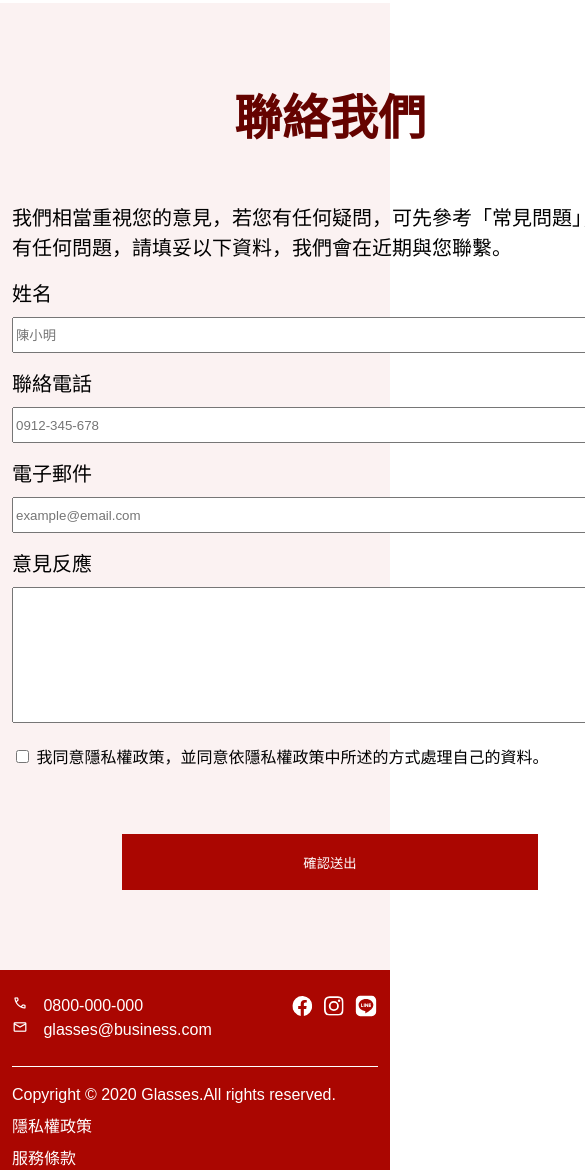
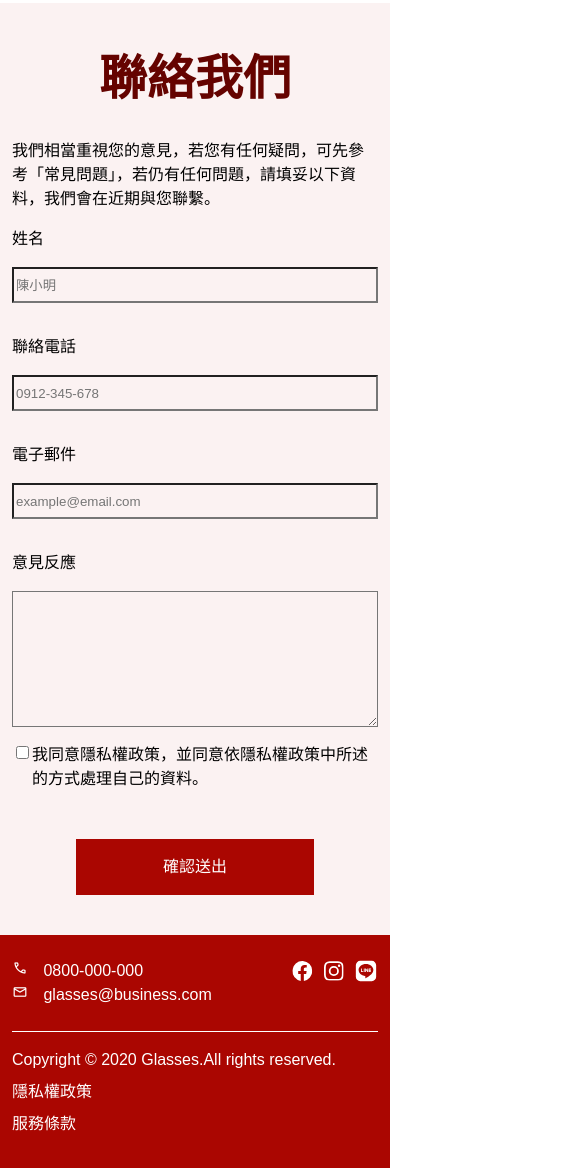
Before and after one commit to ChiangChungShuo/test, a plain HTML site: page index.html in a window 390 px wide. Shown: the part 7387-8557 px from the top of the page, 585 px wide, since content can reach past the window. Drawn offline with nearby package versions, Linux system fonts and the light colour scheme.

Commit message:
Update 2022-07-29T16:57:30.210Z

```diff
--- a/assets/style/page1.css
+++ b/assets/style/page1.css
@@ -1,58 +1,4 @@
-html, body, div, span, applet, object, iframe,
-h1, h2, h3, h4, h5, h6, p, blockquote, pre,
-a, abbr, acronym, address, big, cite, code,
-del, dfn, em, img, ins, kbd, q, s, samp,
-small, strike, strong, sub, sup, tt, var,
-b, u, i, center,
-dl, dt, dd, ol, ul, li,
-fieldset, form, label, legend,
-table, caption, tbody, tfoot, thead, tr, th, td,
-article, aside, canvas, details, embed,
-figure, figcaption, footer, header, hgroup,
-menu, nav, output, ruby, section, summary,
-time, mark, audio, video {
-  margin: 0;
-  padding: 0;
-  border: 0;
-  font-size: 100%;
-  font: inherit;
-  vertical-align: baseline; }
-
-/* HTML5 display-role reset for older browsers */
-article, aside, details, figcaption, figure,
-footer, header, hgroup, menu, nav, section {
-  display: block; }
-
-body {
-  line-height: 1.5;
-  font-family: sans-serif, 'Noto Sans TC'; }
-
-ol, ul {
-  list-style: none; }
-
-blockquote, q {
-  quotes: none; }
-
-a {
-  text-decoration: none; }
-
-blockquote:before, blockquote:after,
-q:before, q:after {
-  content: '';
-  content: none; }
-
-table {
-  border-collapse: collapse;
-  border-spacing: 0; }
-
-*, *:before, *:after {
-  -webkit-box-sizing: border-box;
-          box-sizing: border-box; }
-
-img {
-  vertical-align: bottom;
-  max-width: 100%; }
-
+@import url(./_reset.scss);
 .main {
   background-image: url(../images/home-header.png);
   height: 787px;
@@ -202,37 +148,44 @@ img {
   padding-left: 16px; }
 
 .phone {
-  background-color: #FBF2F2; }
+  background-color: #FBF2F2;
+  padding: 80px 0; }
 
 .contact {
-  margin: 0 auto;
-  width: 636px; }
+  max-width: 636px;
+  margin: 0 auto; }
   .contact h2 {
     font-size: 48px;
     color: #650300;
     font-weight: bold;
     text-align: center;
-    padding-top: 80px;
     padding-bottom: 48px; }
   .contact p {
     font-size: 20px;
     color: black; }
+  .contact textarea {
+    margin: 8px 0 16px;
+    display: block;
+    width: 100%;
+    background-color: #FBF2F2; }
 
 .agree {
-  padding-top: 16px;
-  color: black; }
+  display: -webkit-box;
+  display: -ms-flexbox;
+  display: flex;
+  -webkit-box-align: start;
+      -ms-flex-align: start;
+          align-items: flex-start; }
 
 .center {
-  font-size: 16px;
+  display: block;
   text-align: center;
-  padding-top: 64px;
-  padding-bottom: 80px; }
-  .center button {
-    border: none;
-    background-color: #AA0601;
-    color: white;
-    width: 416px;
-    height: 56px; }
+  background-color: #AA0601;
+  margin: 0 auto;
+  color: white;
+  width: 65%;
+  padding: 16px 0;
+  margin-top: 48px; }
 
 .w636 {
   width: 636px;
@@ -241,6 +194,12 @@ img {
 .h136 {
   width: 636px;
   height: 136px; }
+
+.w66 {
+  margin: 8px 0 16px;
+  display: block;
+  width: 100%;
+  background-color: #FBF2F2; }
 
 .pb8 {
   color: black;
@@ -281,8 +240,20 @@ img {
     display: -ms-flexbox;
     display: flex;
     -ms-flex-wrap: wrap;
-        flex-wrap: wrap; }
+        flex-wrap: wrap;
+    -webkit-box-pack: center;
+        -ms-flex-pack: center;
+            justify-content: center; }
   .suggest li {
-    width: 46%; } }
+    width: 46%; }
+  .phone {
+    padding: 40px 0;
+    max-width: 768px; }
+    .phone h2 {
+      padding-bottom: 24px; }
+    .phone p {
+      font-size: 16px; }
+  .agree {
+    margin-bottom: 16px; } }
 
 /*# sourceMappingURL=page1.css.map */
--- a/index.html
+++ b/index.html
@@ -142,26 +142,22 @@
         <h2>聯絡我們</h2>
         <p>我們相當重視您的意見，若您有任何疑問，可先參考「常見問題」，若仍有任何問題，請填妥以下資料，我們會在近期與您聯繫。</p>
         <label for="name"><p class="pb8">姓名</p>
-            <input class="w636"  type="name" placeholder="陳小明">
+            <input class="w636 w66"  type="name" placeholder="陳小明">
         </label>
         <label for="tel"><p class="pb8">聯絡電話</p>
-            <input class="w636"  type="tel" placeholder="0912-345-678">
+            <input class="w636 w66"  type="tel" placeholder="0912-345-678">
         </label>
         <label for="mail"><p class="pb8">電子郵件</p>
-            <input class="w636" type="mail" placeholder="example@email.com">
+            <input class="w636 w66" type="mail" placeholder="example@email.com">
         </label>
         <label for="suggest"><p class="pb8">意見反應</p>
-            <textarea class="h136" type="suggest" placeholder="請輸入您的意見">
+            <textarea class="h136 w66" type="suggest"  placeholder="請輸入您的意見">
         </textarea>
         <div class="agree">
-            <input type="checkbox">
-            <label>我同意隱私權政策，並同意依隱私權政策中所述的方式處理自己的資料。</label>
-          </div>
-        <div class="center">
-            <button type="button">確認送出</button>
+            <input  type="checkbox" >
+            <label for="accept">我同意隱私權政策，並同意依隱私權政策中所述的方式處理自己的資料。</label>
         </div>
-
-
+        <a class="center" href="#">確認送出</a>
     </div>
 </div>
 </div>
```
Also changed, not shown: 1 other file.
